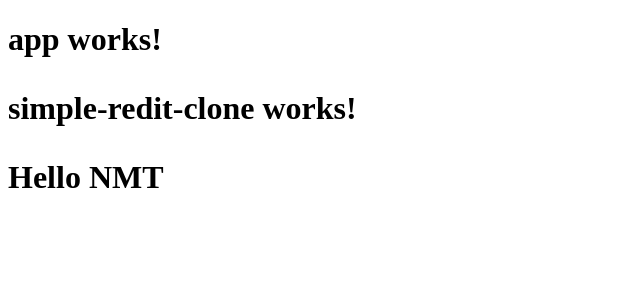
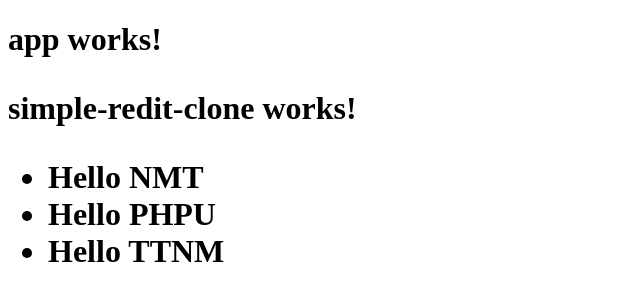
Before and after one commit to minhtrung2606-work/my-first-ng4-app, an Angular app in the folder Simple-Redit-Clone/: page / in a window 1280 px wide. Shown: the top 300 px of the page, without its empty margins (0-640 px from the left). Built offline with nearby package versions, Linux system fonts and the light colour scheme.

Commit message:
Add and init UserList component

```diff
--- a/Simple-Redit-Clone/src/app/app.component.html
+++ b/Simple-Redit-Clone/src/app/app.component.html
@@ -3,5 +3,5 @@
 
   <app-simple-redit-clone></app-simple-redit-clone>
 
-  <app-user-item></app-user-item>
+  <app-user-list></app-user-list>
 </h1>
--- a/Simple-Redit-Clone/src/app/app.module.ts
+++ b/Simple-Redit-Clone/src/app/app.module.ts
@@ -6,12 +6,14 @@ import { HttpModule } from '@angular/http';
 import { AppComponent } from './app.component';
 import { SimpleReditCloneComponent } from './simple-redit-clone/simple-redit-clone.component';
 import { UserItemComponent } from './user-item/user-item.component';
+import { UserListComponent } from './user-list/user-list.component';
 
 @NgModule({
   declarations: [
     AppComponent,
     SimpleReditCloneComponent,
-    UserItemComponent
+    UserItemComponent,
+    UserListComponent
   ],
   imports: [
     BrowserModule,
--- /dev/null
+++ b/Simple-Redit-Clone/src/app/user-list/user-list.component.html
@@ -0,0 +1,14 @@
+<ul>
+  <li *ngFor="let name of names">
+    Hello {{name}}
+  </li>
+
+  <!--
+    Template syntax description:
+    1. *ngFor: says we wanna use directive NgFor in li element. It's kinda for loop which create a new DOM element for every item in the
+      collection.
+    2. names: is the property of this component class. Here's UserListComponent
+    3. let name: is called a reference
+    4. let name of names: loop over each element of collection names and assign each one to a local variable called name
+  -->
+</ul>
--- /dev/null
+++ b/Simple-Redit-Clone/src/app/user-list/user-list.component.ts
@@ -0,0 +1,19 @@
+import { Component, OnInit } from '@angular/core';
+
+@Component({
+  selector: 'app-user-list',
+  templateUrl: './user-list.component.html',
+  styleUrls: ['./user-list.component.css']
+})
+export class UserListComponent implements OnInit {
+  names: string[]; // Declare a new property "names" which is an array of string type
+  // names: Array<string>; // Another way to declare a property which is an array of string type
+
+  constructor() {
+    this.names = ['NMT', 'PHPU', 'TTNM'];
+  }
+
+  ngOnInit() {
+  }
+
+}
```
Also changed, not shown: Simple-Redit-Clone/src/app/user-list/user-list.component.css (added), 1 other file (tests, documents, lock files or other folders).
